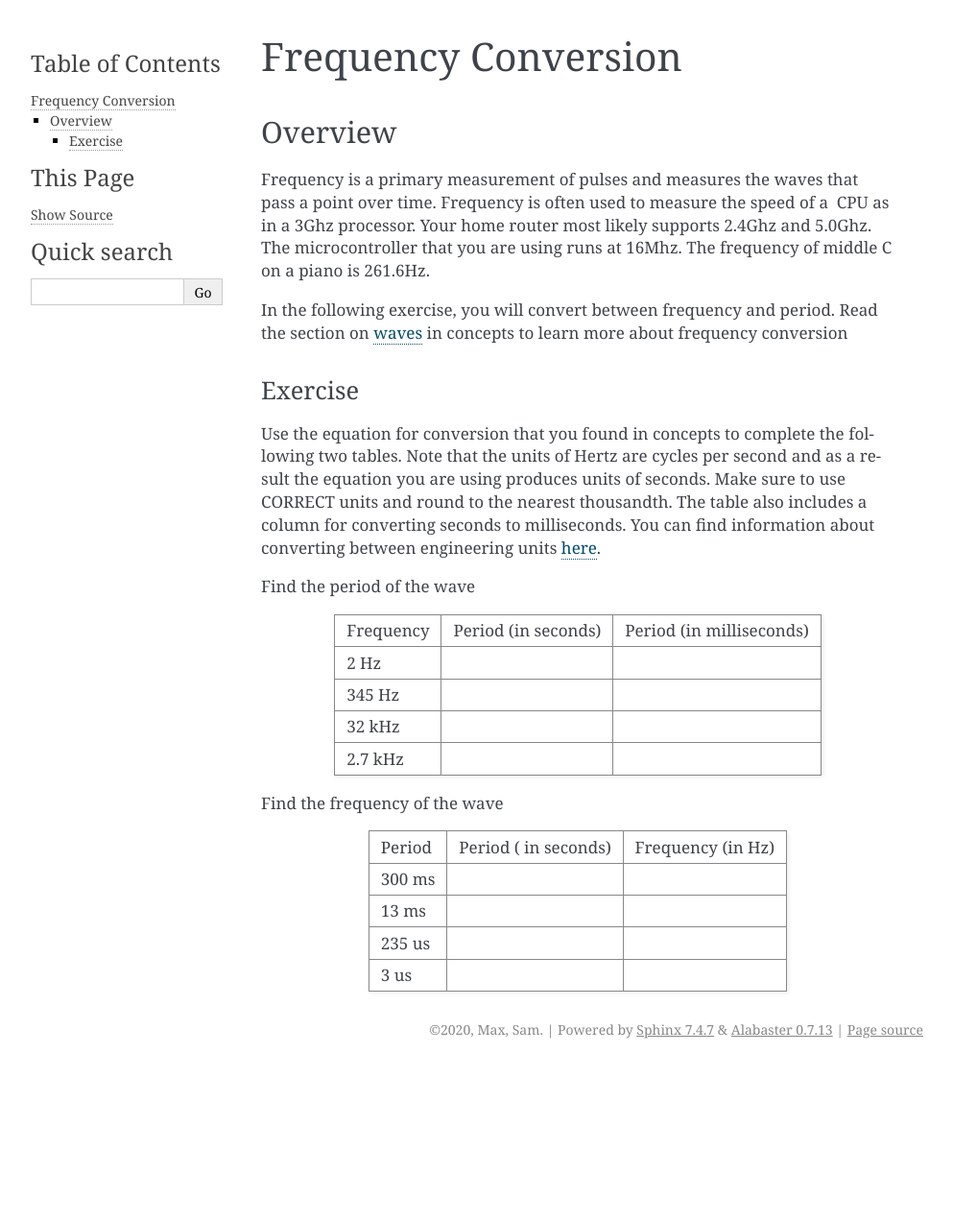
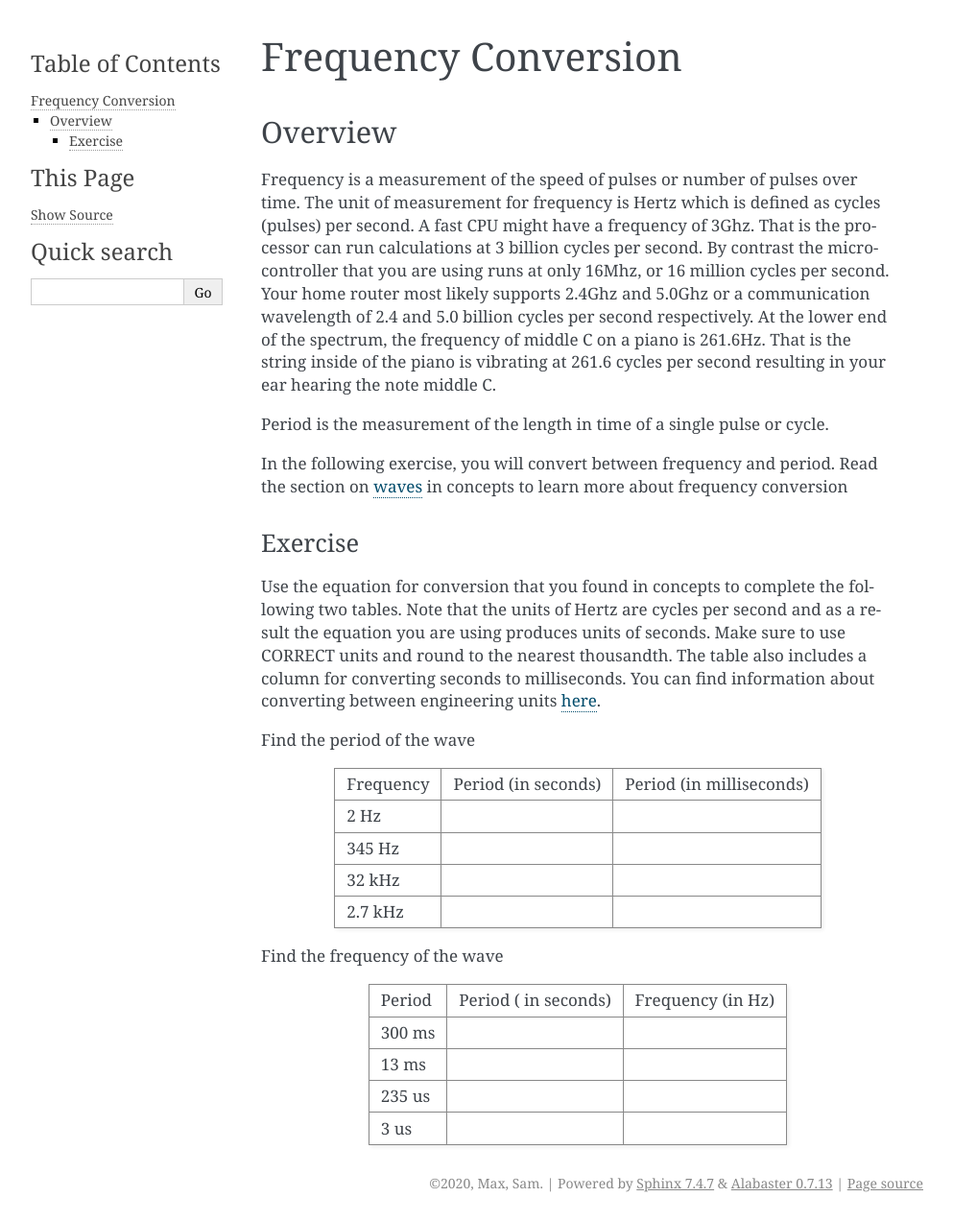
Before and after one commit to maxtkc/mvths-wiki, a Sphinx documentation site: the page built from docs/025-frequency-conversion.rst, in a window 1280 px wide. Shown: the whole page at 96% size, without its empty margins (148-1141 px from the left). Built offline with Sphinx 7.4.7, drawn with Linux system fonts in a browser that asks for light colours; before the commit the page ends 1112 px from its top, so only the background shows below that.

Commit message:
Update 025-frequency-conversion.rst

```diff
--- a/docs/025-frequency-conversion.rst
+++ b/docs/025-frequency-conversion.rst
@@ -4,11 +4,14 @@ Frequency Conversion
 Overview
 --------
 
-Frequency is a primary measurement of pulses and measures the waves that
-pass a point over time. Frequency is often used to measure the speed of
-a  CPU as in a 3Ghz processor. Your home router most likely supports
-2.4Ghz and 5.0Ghz. The microcontroller that you are using runs at 16Mhz.
-The frequency of middle C on a piano is 261.6Hz.
+Frequency is a measurement of the speed of pulses or number of pulses over time. The unit of measurement for
+frequency is Hertz which is defined as cycles (pulses) per second. A fast CPU might have a frequency of 3Ghz. That is the processor can
+run calculations at 3 billion cycles per second. By contrast the microcontroller that you are using runs at only 16Mhz, or 16 million cycles per second.
+Your home router most likely supports 2.4Ghz and 5.0Ghz or a communication wavelength of 2.4 and 5.0 billion cycles per second respectively. At the lower
+end of the spectrum, the frequency of middle C on a piano is 261.6Hz. That is the string inside of the piano is vibrating at 261.6 cycles per second resulting
+in your ear hearing the note middle C.
+
+Period is the measurement of the length in time of a single pulse or cycle.
 
 In the following exercise, you will convert between frequency and
 period. Read the section on
```
